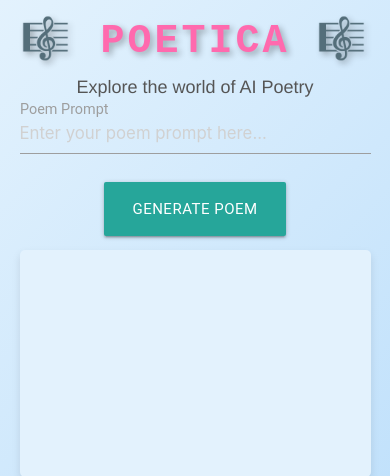
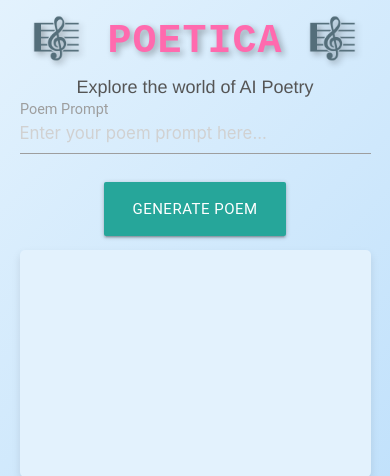
Before and after one commit to Sudhanshu-Patil/Poetica, a Flask app: page / in a window 390 px wide. Shown: the top 476 px of the page. Run offline with Flask 3, Linux system fonts and the light colour scheme.

Commit message:
Update styles.css

```diff
--- a/static/styles.css
+++ b/static/styles.css
@@ -26,6 +26,19 @@ body {
     letter-spacing: 3px;
     text-shadow: 3px 3px 6px rgba(0, 0, 0, 0.3);
     animation: rgbShift 7s infinite;
+}
+@media (max-width: 768px) {
+    #poeticaTitle {
+        font-size: 80px; /* Adjusted font size for smaller screens */
+        letter-spacing: 2px; /* Adjust letter spacing to fit text */
+    }
+}
+
+@media (max-width: 480px) {
+    #poeticaTitle {
+        font-size: 60px; /* Further reduce font size for mobile */
+        letter-spacing: 1px; /* Reduce letter spacing for mobile */
+    }
 }
 .header2 {
     font-size: 18px;
```
